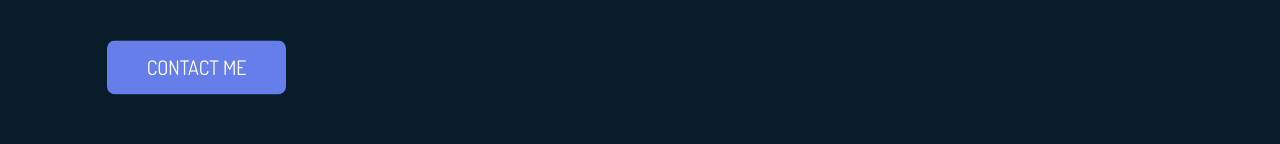
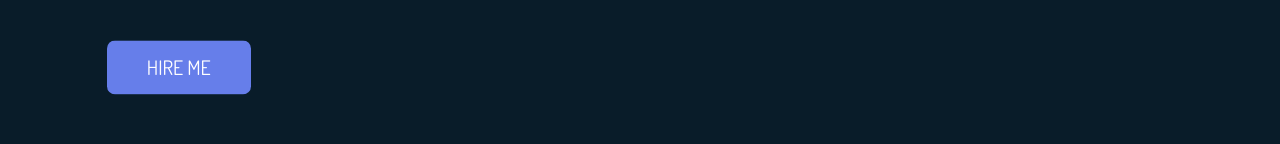
Before and after one commit to Coder-IsiahJones/react-portfolio, a React (Create React App) app: page / in a window 1280 px wide. Shown: the part 578-722 px from the top of the page. Built offline with nearby package versions, Linux system fonts and the light colour scheme.

Commit message:
Change to hire me.

```diff
--- a/src/content/index.js
+++ b/src/content/index.js
@@ -32,7 +32,7 @@ export default {
       "SneakerHead.",
       2000,
     ],
-    btnText: "Contact Me",
+    btnText: "Hire Me",
   },
 
   stack: {
```
